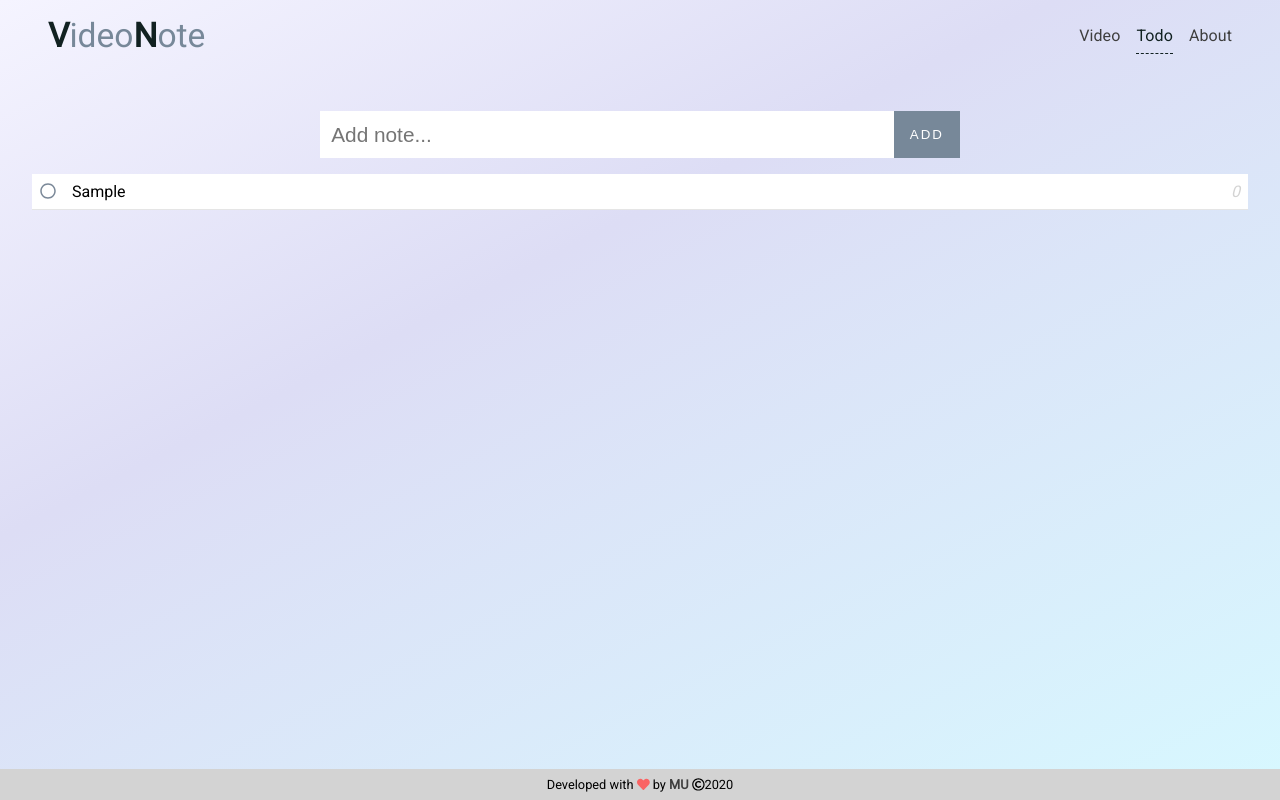
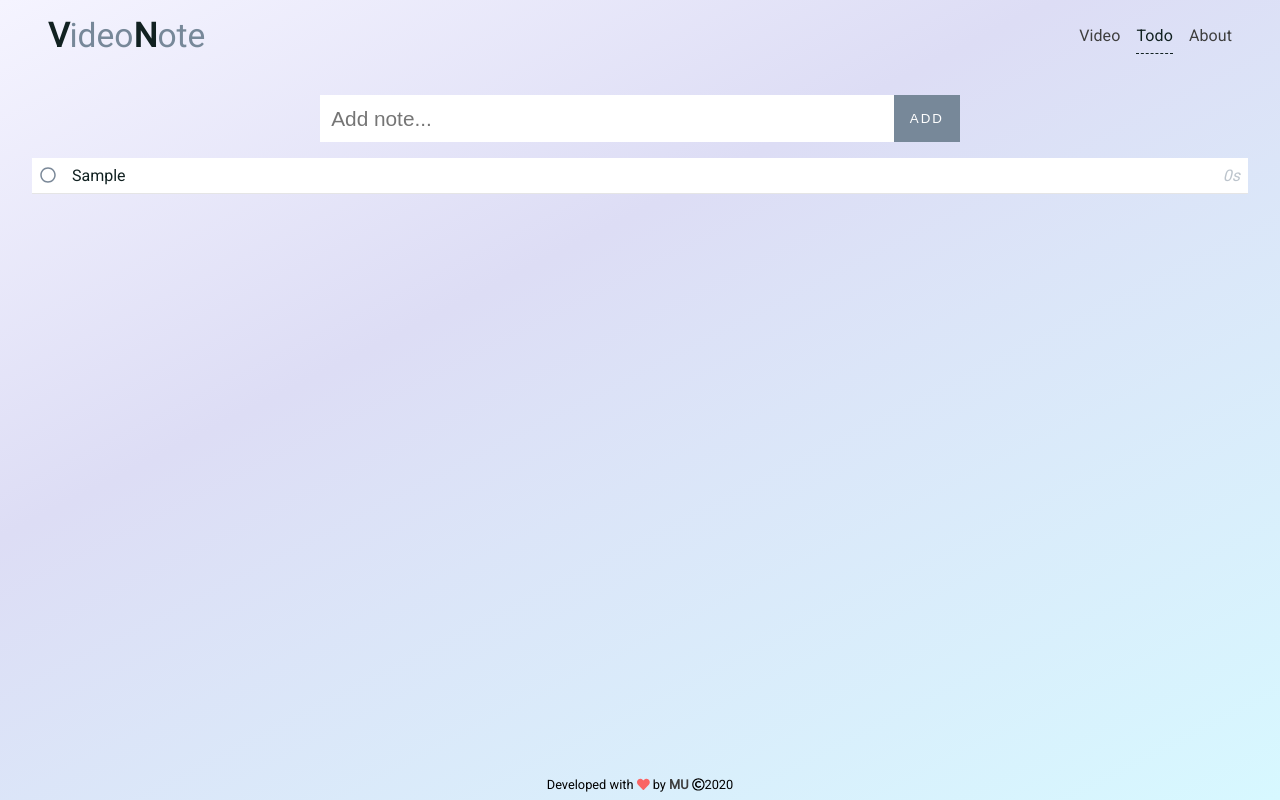
Before and after one commit to joshmu/vn-material_old, a React (Create React App) app: page /todo in a window 1280 px wide. Both pictures are taken after typing "Sample" into the empty fields and a click on the button "ADD". Built offline with nearby package versions, Linux system fonts and the light colour scheme.

Commit message:
timer, timestamp

```diff
--- a/src/components/Todo.js
+++ b/src/components/Todo.js
@@ -16,7 +16,7 @@ const Todo = () => {
     todos: []
   })
 
-  const { progress } = useContext(playerContext)
+  const { progress, ready } = useContext(playerContext)
 
   useEffect(() => {
     if (state.current.msg.length > 0 && state.current.seconds === null) {
@@ -54,9 +54,6 @@ const Todo = () => {
   return (
     <div className={style.todo}>
       <form className={style.form} onSubmit={onSubmit}>
-        {/* <div className={style.timer}>
-          <span>{Math.round(progress.playedSeconds)}</span>
-        </div> */}
         <label htmlFor="addTodo">Add Todo</label>
         <input
           id="addTodo"
@@ -66,6 +63,15 @@ const Todo = () => {
           value={state.current.msg}
           onChange={onChange}
         />
+        {ready && (
+          <div className={style.timer}>
+            <span>
+              {state.current.seconds === null
+                ? Math.round(progress.playedSeconds)
+                : state.current.seconds}
+            </span>
+          </div>
+        )}
         <button>Add</button>
       </form>
       <ul className={style.ul}>
--- a/src/components/TodoItem.js
+++ b/src/components/TodoItem.js
@@ -20,7 +20,7 @@ const TodoItem = ({ todo: { msg, seconds, checked } }) => {
         )}
       </span>
       <p>{msg}</p>
-      <span className={style.timestamp}>{seconds}</span>
+      <span className={style.timestamp}>{seconds}s</span>
     </li>
   )
 }
--- a/src/index.scss
+++ b/src/index.scss
@@ -49,3 +49,10 @@ input:focus,
 :focus {
   outline: none;
 }
+
+input {
+  :focus,
+  :active {
+    background-color: white;
+  }
+}
--- a/src/styles.module.scss
+++ b/src/styles.module.scss
@@ -19,7 +19,6 @@
 
 .todo {
   // background: lightsalmon;
-  margin-top: 1rem;
 }
 
 .ul {
@@ -27,11 +26,12 @@
 }
 
 .timer {
-  background-color: lightgrey;
-  color: #112121;
+  // background-color: lightgrey;
+  color: #7a899980;
+  background-color: white;
+  font-weight: lighter;
+  // color: #112121;
   padding: 0.8rem;
-  justify-content: center;
-  height: inherit;
 }
 
 .todoItem {
@@ -44,6 +44,8 @@
 
   p {
     flex: 1;
+    font-weight: lighter;
+    color: #112121;
   }
 }
 
@@ -54,7 +56,7 @@
 
 .timestamp {
   // background-color: salmon;
-  color: lightgrey;
+  color: #7a899980;
   font-style: italic;
 }
 
@@ -62,6 +64,9 @@
   background-color: inherit;
   position: relative;
   padding-top: 56.25%; /* Player ratio: 100 / (1280 / 720) */
+
+  // custom
+  margin-bottom: 1rem;
 }
 
 .controls {
@@ -126,7 +131,7 @@
 }
 
 .footer {
-  background-color: lightgrey;
+  // background-color: lightgrey;
   font-size: 0.8rem;
   text-align: center;
   padding: 0.5rem 0;
```
